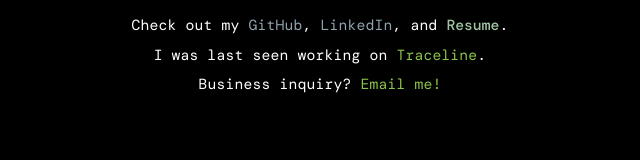
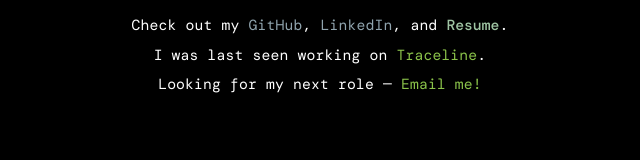
Before and after one commit to Kartik11082/Portfolio, a React (Vite) app: page / in a window 1280 px wide. Shown: the part 457-617 px from the top of the page, without its empty margins (320-960 px from the left). Built offline with nearby package versions, Linux system fonts and the light colour scheme.

Commit message:
Updated call-to-action in Title component

```diff
--- a/src/components/Title/Title.jsx
+++ b/src/components/Title/Title.jsx
@@ -51,7 +51,7 @@ const Title = ({ phase = "revealed", onNameReady, onOpenResume }) => {
                     <a href="#projects" className="t-project">Traceline</a>.
                 </p>
                 <p className="terminal-line">
-                    Business inquiry?{" "}
+                    Looking for my next role &mdash;{" "}
                     <a href="mailto:karkerakartik27@gmail.com" className="t-email">Email me!</a>
                 </p>
             </div>
```
